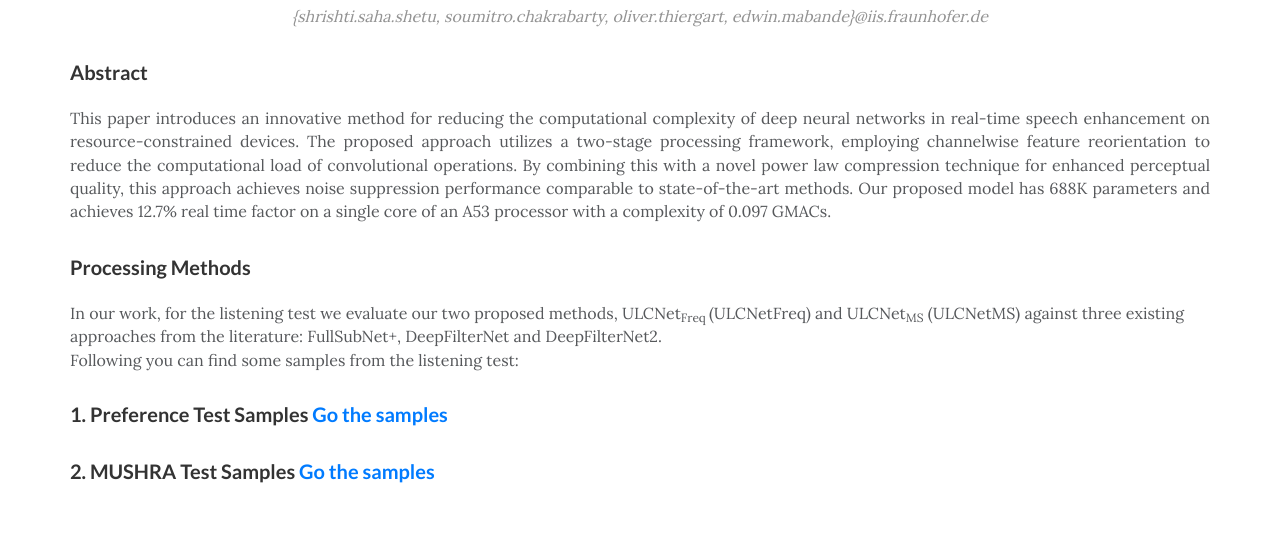
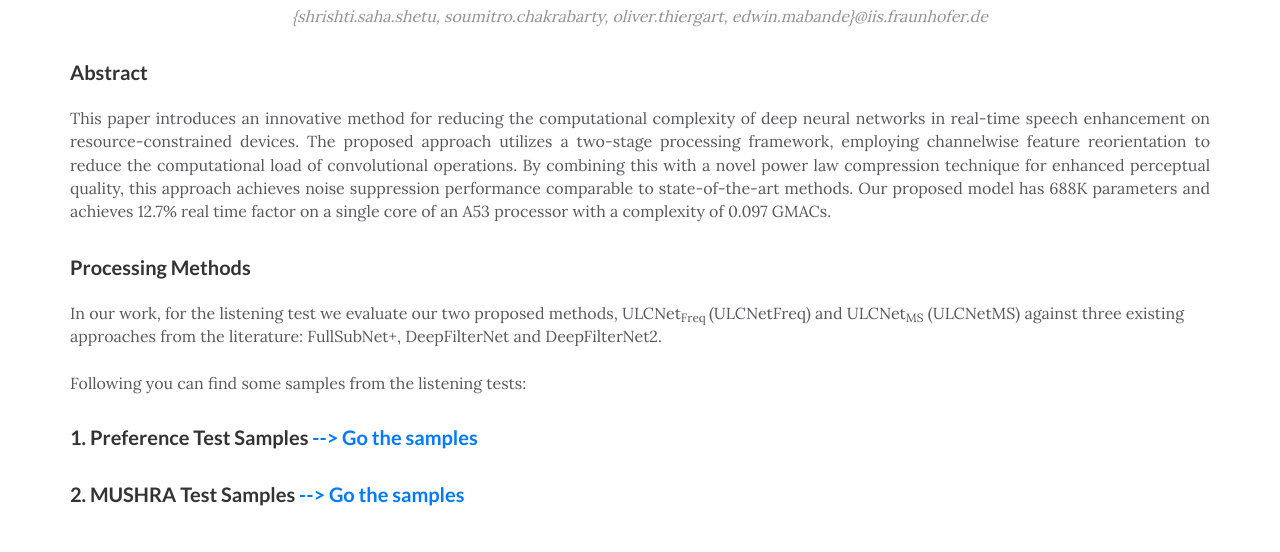
Before and after one commit to fhgainr/fhgainr.github.io, a plain HTML site: page ULCNet/index.html in a window 1280 px wide. Shown: the part 379-931 px from the top of the page. Drawn offline with nearby package versions, Linux system fonts and the light colour scheme.

Commit message:
Update index.html

```diff
--- a/ULCNet/index.html
+++ b/ULCNet/index.html
@@ -39,13 +39,13 @@
                     <div class="text">
                         <h2>Processing Methods</h2>
                         <p>In our work, for the listening test we evaluate our two proposed methods, ULCNet<sub>Freq </sub> (ULCNetFreq) and ULCNet<sub>MS</sub> (ULCNetMS)  against
-                            three existing approaches from the literature: FullSubNet+, DeepFilterNet and DeepFilterNet2. <br>
+                            three existing approaches from the literature: FullSubNet+, DeepFilterNet and DeepFilterNet2. <br> <br>
 
-                            Following you can find some samples from the listening test:
+                            Following you can find some samples from the listening tests:
 
 
-                            <h2>1. Preference Test Samples <a href="#PTS">  Go the samples</a></h2>
-                            <h2>2. MUSHRA Test Samples <a href="#MTS">  Go the samples</a></h2>
+                            <h2>1. Preference Test Samples <a href="#PTS"> --> Go the samples</a></h2>
+                            <h2>2. MUSHRA Test Samples <a href="#MTS"> -->  Go the samples</a></h2>
 
 
                           <br>
@@ -312,6 +312,14 @@
                         </div></p>
                         <figure></figure>
                         <p></p>
+
+ <div class="text">
+     <hr> </hr>
+                        <h2>Conditions of Use</h2>
+                        <p>1.Fraunhofer IIS generated this sound material based on material that is publicly available on  <a href="https://github.com/microsoft/DNS-Challenge"</a> </p>
+                         <p>2.The content has been processed using generally accepted rules of technology as well as scientific care, but not actual attainment of any expected feature. </p>
+
+</div>
                     </div>
                 </div>
             </div>
```
